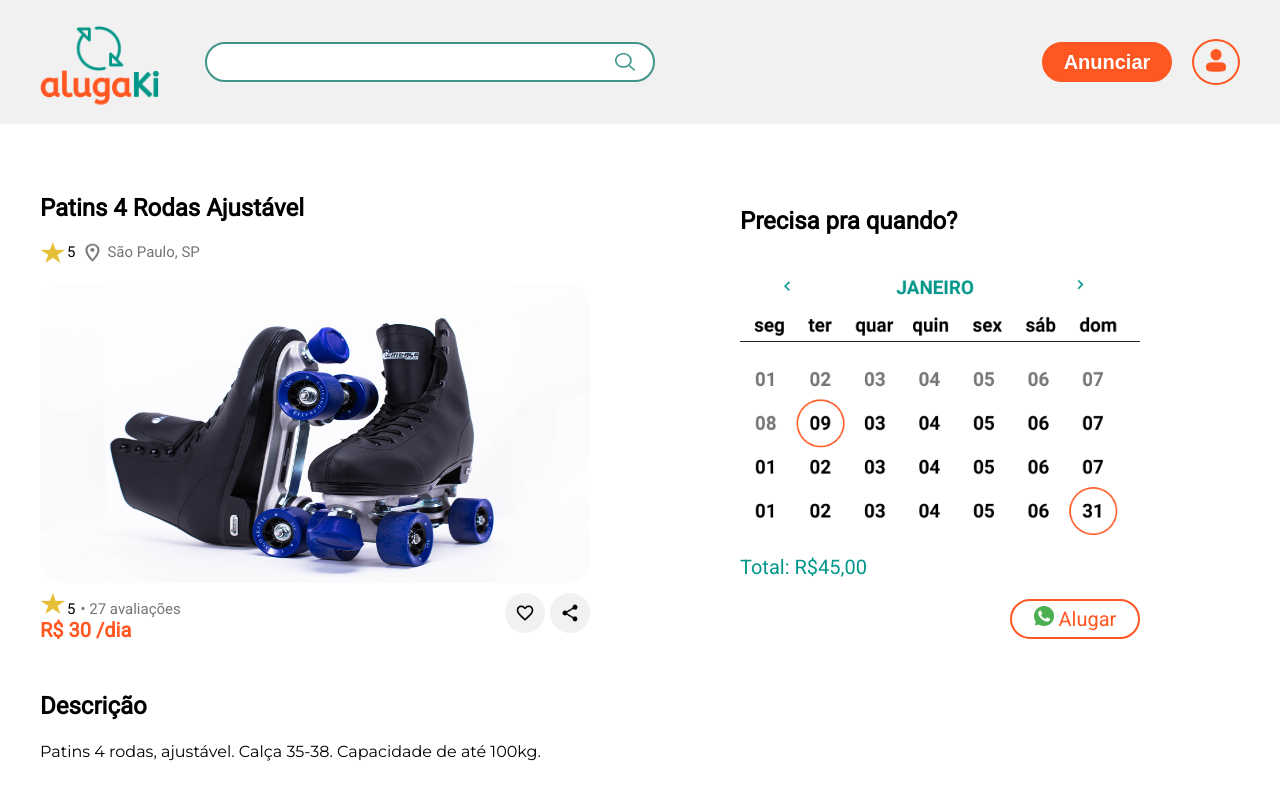
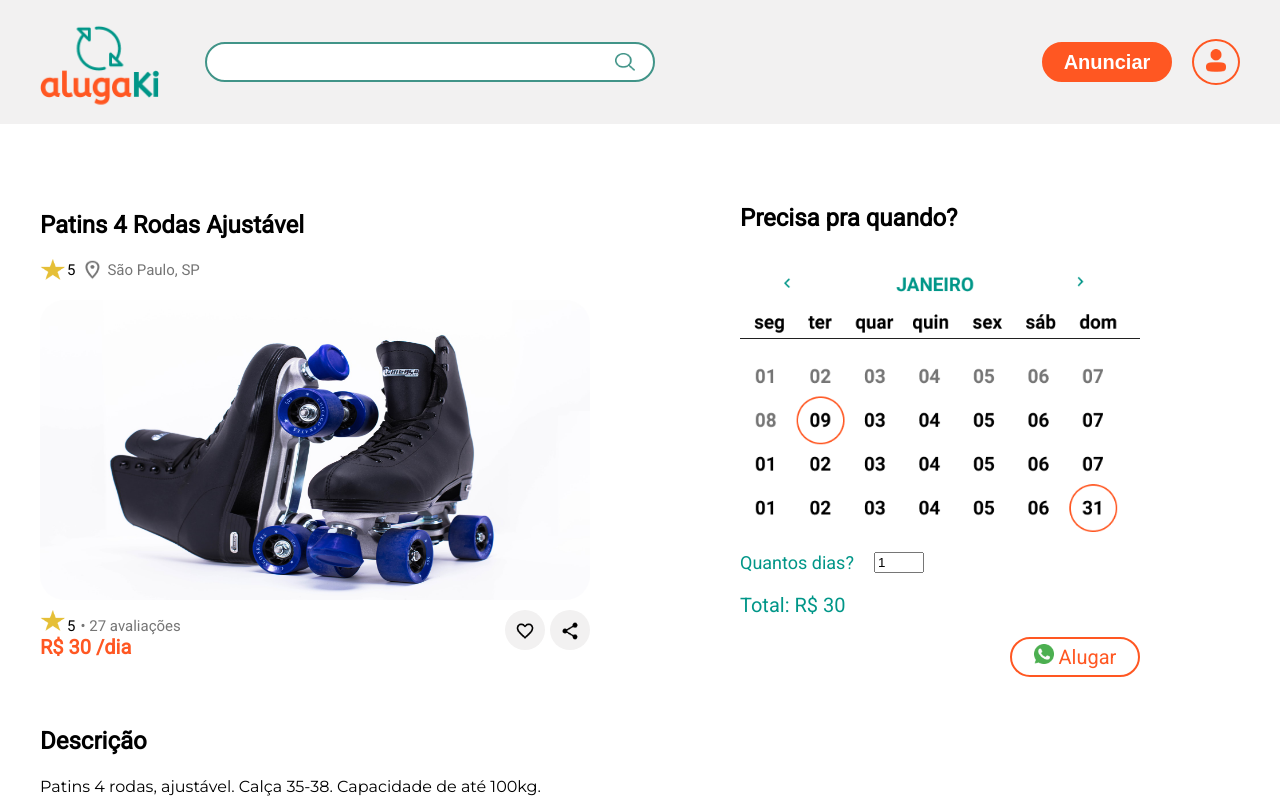
Before and after one commit to JuliaMendes/alugaki-react, a React (Create React App) app: page /listagem-produto/1 in a window 1280 px wide. Shown: the top 800 px of the page. Built offline with nearby package versions, Linux system fonts and the light colour scheme; no server answers; data requests are answered from the project's data file; a web font is replaced by a local one.

Commit message:
Alteracoes em calendario listagem-produto

```diff
--- a/src/components/primeiraSegundaListagem/PrimeiraSegundaListagem.js
+++ b/src/components/primeiraSegundaListagem/PrimeiraSegundaListagem.js
@@ -20,6 +20,7 @@ function PrimeiraSegundaListagem(props) {
     const [produto, setProduto] = useState({})
     const [showProduto, setShowProduto] = useState(false)
     const [favoritar, setFavoritar] = useState(coracaoVazio)
+    const [dias, setDias] = useState(1)
 
     let numero = ""
 
@@ -166,8 +167,12 @@ function PrimeiraSegundaListagem(props) {
                                 <div className="calendario">
                                     <h2>Precisa pra quando?</h2>
                                     <img src={calendario} alt="" />
-                                    <small>Total: R$45,00</small>
-                                    <a href={`https://api.whatsapp.com/send?phone=${numero}&text=Olá, tenho interesse no produto ${produto.titulo}.`} target="blank"><div className="botao"><button><img src={whatsapp} alt="" /> Alugar</button></div></a>
+                                    <div className="dias">
+                                        <label for="dias">Quantos dias?</label>
+                                        <input type="number" name="dias" value={dias} onChange={e => setDias(e.target.value)}/>
+                                    </div>
+                                    <small>Total: R$ {produto.preco*dias}</small>
+                                    <a href={`https://api.whatsapp.com/send?phone=${numero}&text=Olá, tenho interesse em alugar o produto ${produto.titulo} por ${dias} dia(s).`} target="blank"><div className="botao"><button><img src={whatsapp} alt="" /> Alugar</button></div></a>
                                 </div>
                             </div>
                         </section>
--- a/src/pages/listagemProduto/listagemProduto.css
+++ b/src/pages/listagemProduto/listagemProduto.css
@@ -86,6 +86,22 @@
     width: 400px;
     max-width: 100%;
     height: 260px;
+}
+.paginaListagem .primeira .calendario .dias{
+    display: flex;
+}
+.paginaListagem .primeira .calendario .dias label{
+    margin-right: 20px;
+    font-family: Roboto;
+    color:#009688;
+    font-size: 18px;
+}
+.paginaListagem .primeira .calendario .dias input{
+    width: 50px;
+}
+.paginaListagem .primeira .calendario .dias input:focus-visible{
+    outline-color: transparent;
+    outline-width: 0px;
 }
 .paginaListagem .primeira .calendario h2{
     margin-top: 30px;
```
